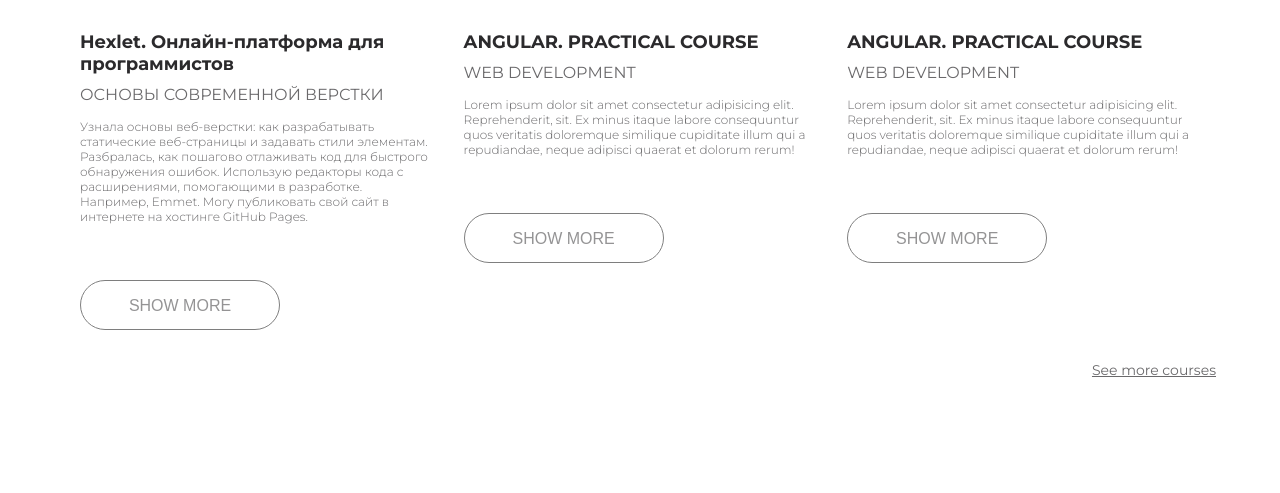
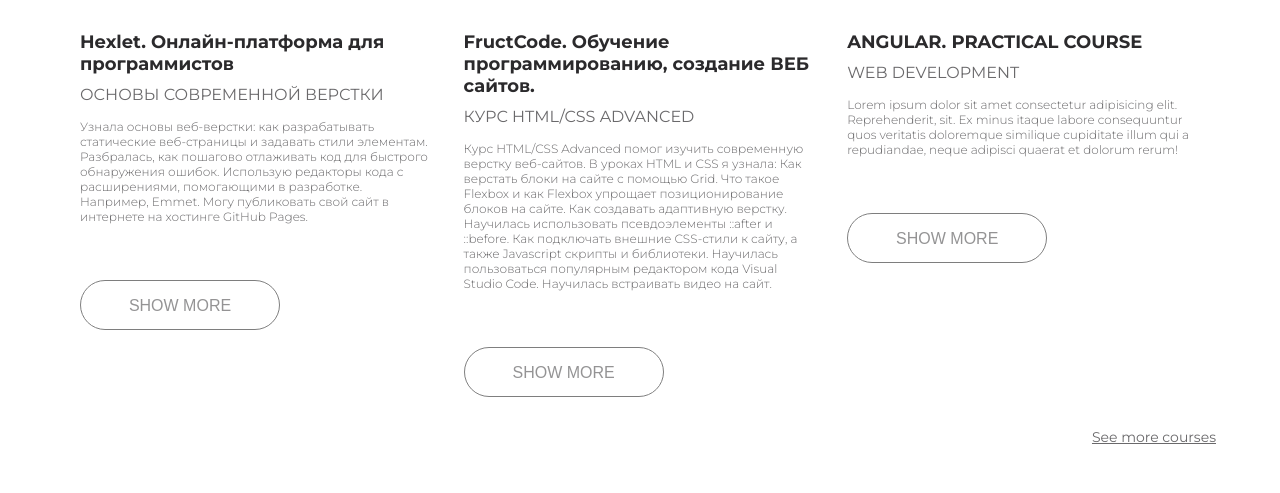
Before and after one commit to sve1us1k/Portfolio, a plain HTML site: page index.html in a window 1280 px wide. Shown: the part 2803-3296 px from the top of the page. Drawn offline with Linux system fonts and the light colour scheme.

Commit message:
My course 2

```diff
--- a/index.html
+++ b/index.html
@@ -174,16 +174,26 @@
         <img src="img/Angular logo.png" alt="">
 
         <div class="courses-content">
-          <h4>ANGULAR. PRACTICAL COURSE</h4>
-          <div class="courses_cat">WEB DEVELOPMENT</div>
+          <h4>FructCode. Обучение программированию, создание ВЕБ сайтов.</h4>
+          <div class="courses_cat">Курс HTML/CSS Advanced</div>
           <div class="corses_text">
-            <p>Lorem ipsum dolor sit amet consectetur adipisicing elit. Reprehenderit, sit. Ex minus itaque labore consequuntur quos veritatis doloremque similique cupiditate illum qui a repudiandae, neque adipisci quaerat et dolorum rerum!</p>
+            <p>Курс HTML/CSS Advanced помог изучить современную верстку веб-сайтов.
+
+              В уроках HTML и CSS я узнала:
+              Как верстать блоки на сайте с помощью Grid.
+              Что такое Flexbox и как Flexbox упрощает позиционирование блоков на сайте.
+              Как создавать адаптивную верстку.
+              Научилась использовать псевдоэлементы ::after и ::before.
+              Как подключать внешние CSS-стили к сайту, а также Javascript скрипты и библиотеки.
+              Научилась пользоваться популярным редактором кода Visual Studio Code.
+              Научилась встраивать видео на сайт.
+              </p>
           </div>
 
 
 
         </div>
-        <a href="https://fructcode.com/ru/" title="Fructcode">
+        <a href="https://fructcode.com/ru/courses/html-and-css-advanced/" title="FructСode">
           <button class="btn">show more</button>
         </a>
       </div>
```
